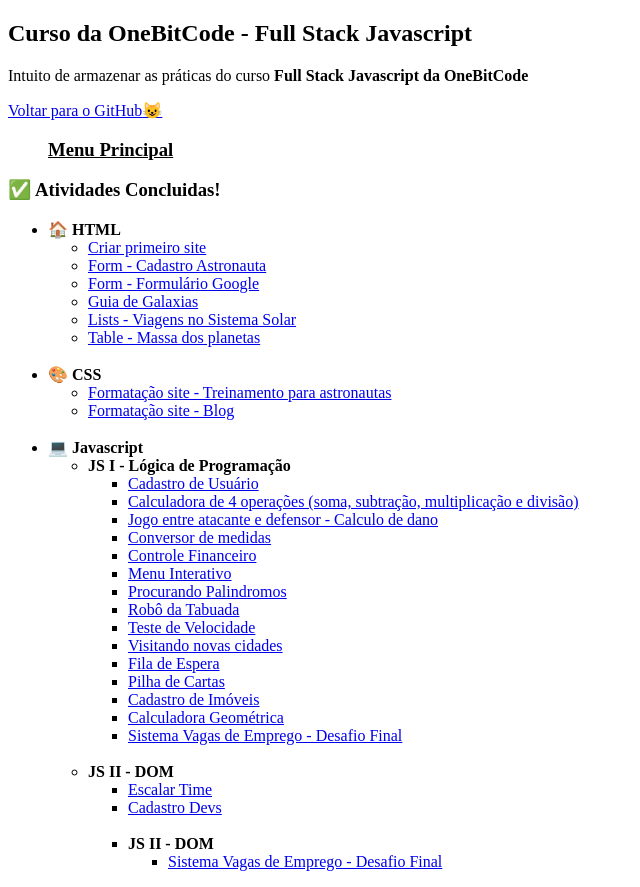
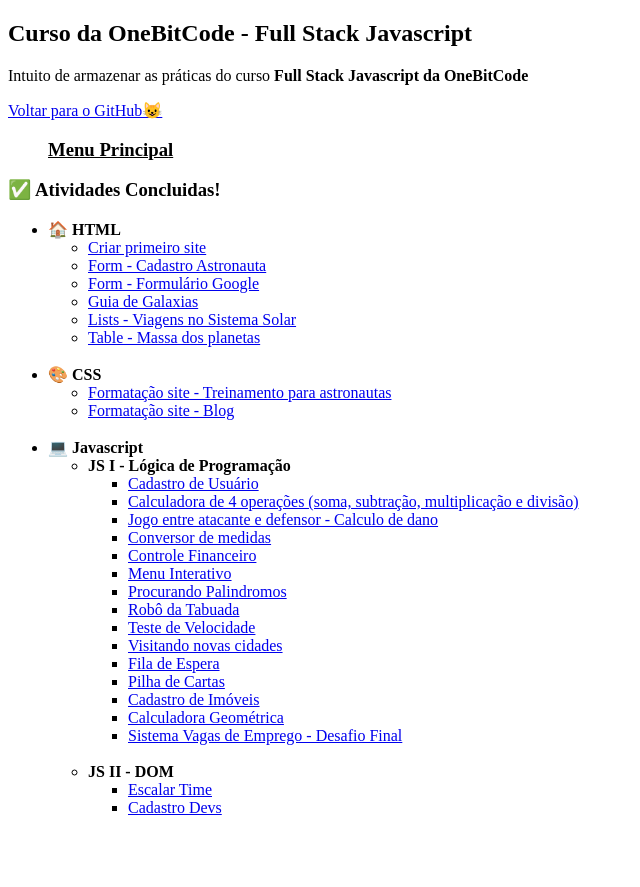
Before and after one commit to gustaRC/Curso_OneBitCode, a plain HTML site: page index.html in a window 1280 px wide. Shown: the whole page, without its empty margins (0-640 px from the left). After the commit the page ends 851 px from the top, so only its background shows below. Drawn offline with Linux system fonts and the light colour scheme.

Commit message:
update correcao html principal

```diff
--- a/index.html
+++ b/index.html
@@ -60,12 +60,7 @@
                         <li><a href="./Modulo_DOM/Exercicio_EscalacaoTime/index.html">Escalar Time</a></li>
                         <li><a href="./Modulo_DOM/Exercicio_CadastroDev/index.html">Cadastro Devs</a></li>
                     </ul>
-                    <ul>
                 <br>
-                <li><strong>JS II - DOM</strong></li>
-                <ul>
-                    <li><a href="./Modulo_DOM/Exercicio_EscalacaoTime/index.html">Sistema Vagas de Emprego - Desafio Final</a></li>
-                </ul>
             </ul>
     </ul>
 </body>
```
